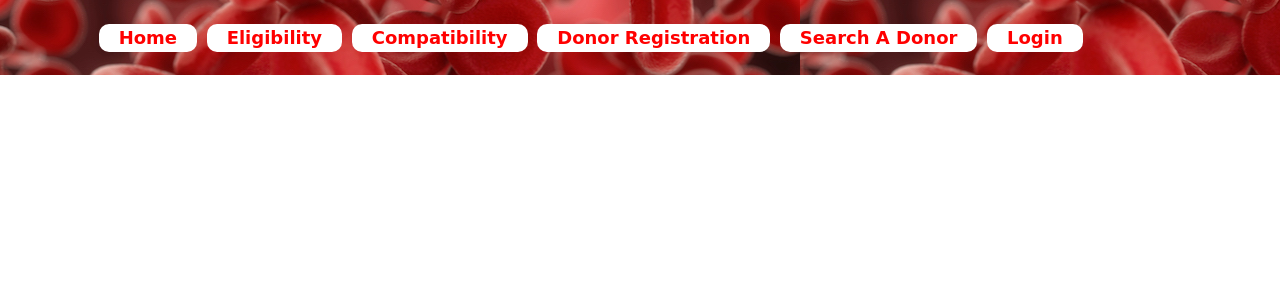
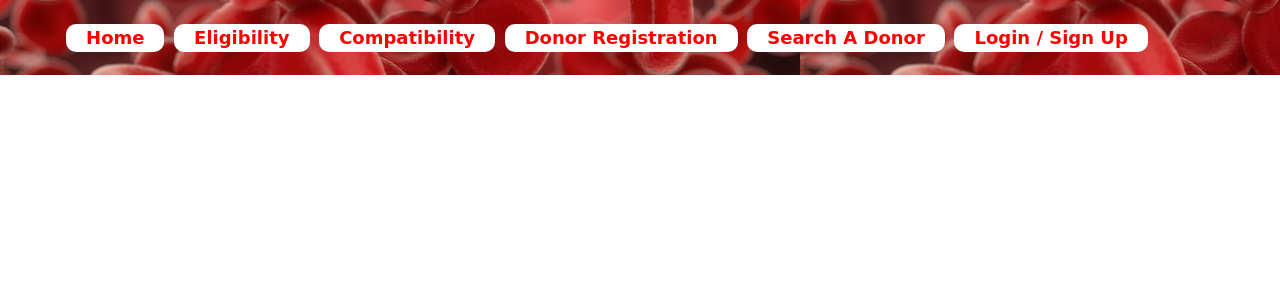
Before and after one commit to Nikhil-0426/Blood-bank, a PHP site: page / in a window 1280 px wide. Shown: the top 300 px of the page. Run offline with PHP 8.4, Linux system fonts and the light colour scheme.

Commit message:
Update index.php

```diff
--- a/index.php
+++ b/index.php
@@ -16,7 +16,7 @@
                 <li><a href="#">Compatibility</a></li>
                 <li><a href="#">Donor Registration</a></li>
                 <li><a href="#">Search A Donor</a></li>
-                <li><a href="#">Login</a></li>
+                <li><a href="#">Login / Sign Up</a></li>
             </ul>
             <div style="float: right;">
                 <a href="javascript:void(0);" class="icon" onclick="myFunction()"><i class="fa fa-bars"></i></a>
```
